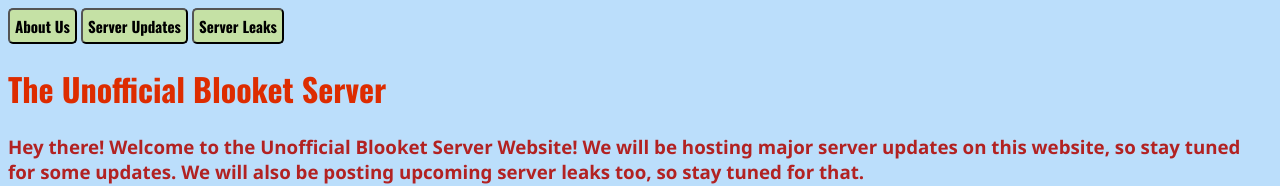
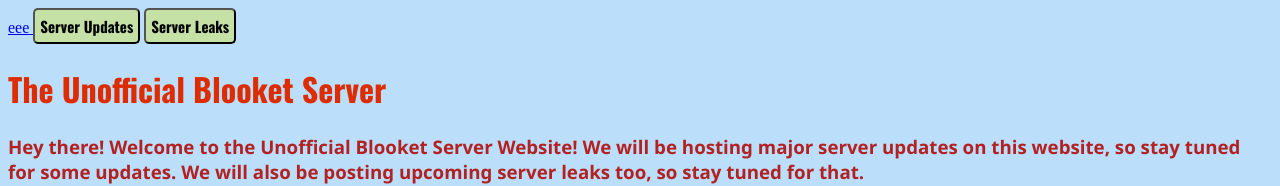
Before and after one commit to ShadowForeverr/blookettest, a plain HTML site: page index.html in a window 1280 px wide. Shown: the top 186 px of the page. Drawn offline with nearby package versions, Linux system fonts and the light colour scheme.

Commit message:
Update index.html

```diff
--- a/index.html
+++ b/index.html
@@ -7,9 +7,9 @@
     </head>
     <body>
         <span class = "sp">
-            <button href = "" class = "buttonstop">
-                About Us
-            </button>
+<a href = "shadowforeverr.github.io/mainpage.html">
+    eee
+            </a>
         </span>
         <span class = "sp">
             <button href = "" class = "buttonstop">
```
